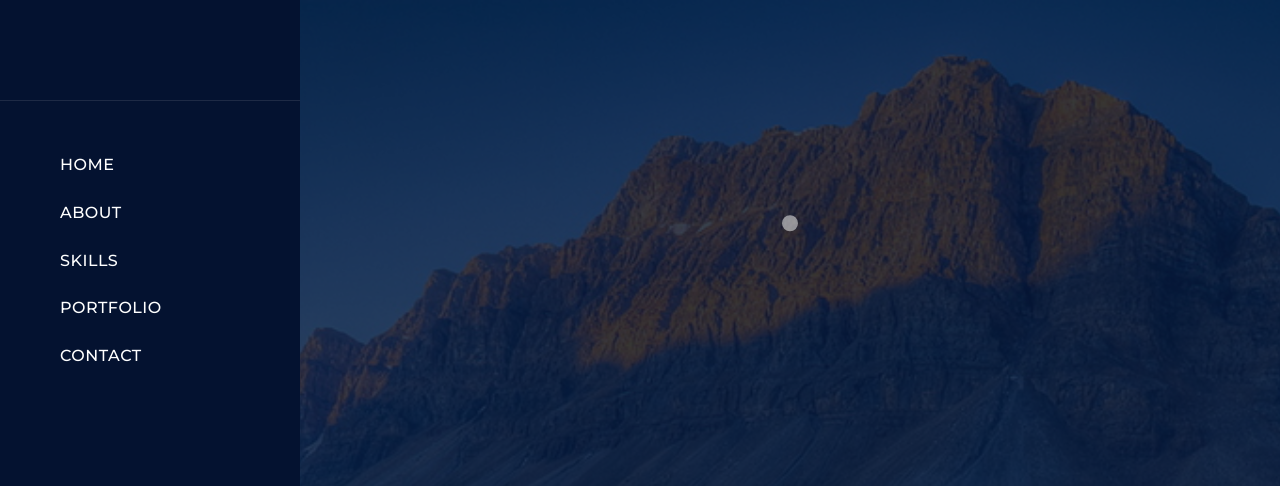
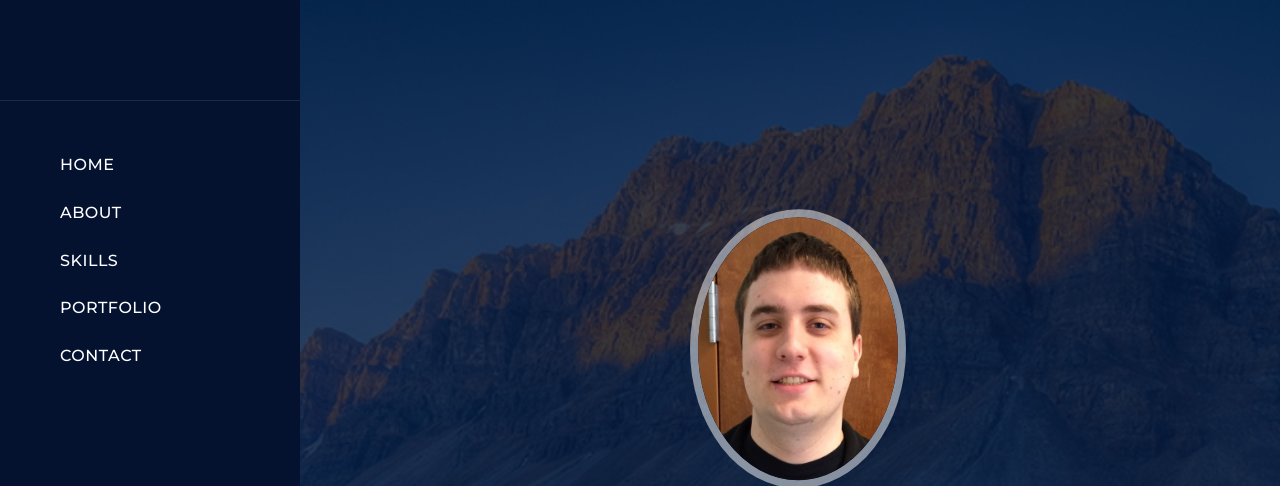
Before and after one commit to pkeane2018/Project-Portfolio, a website: page index.html in a window 1280 px wide. Shown: the top 486 px of the page. Drawn offline with nearby package versions, Linux system fonts and the light colour scheme; no server answers; files whose address does not match are found by name.

Commit message:
changed to correct link for pic of me

```diff
--- a/index.html
+++ b/index.html
@@ -109,7 +109,7 @@
 							<div class="content hero">
 								<div class="inner_content">
 									<div class="image_wrap">
-										<img src="img/about/me.jpg" alt="" />
+										<img src="img/about/me.png" alt="" />
 									</div>
 									<br><br><br>
 									<div class="name_holder">
```
